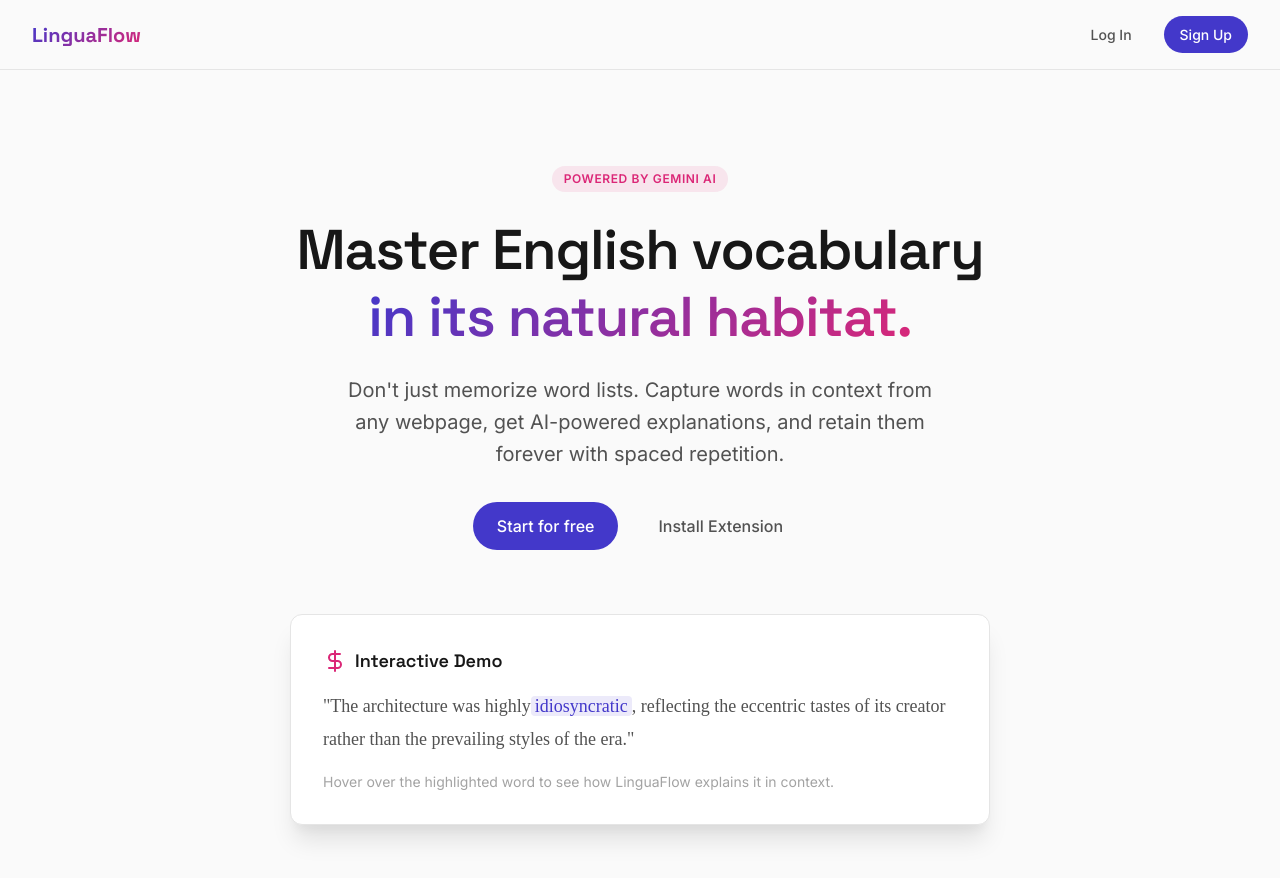
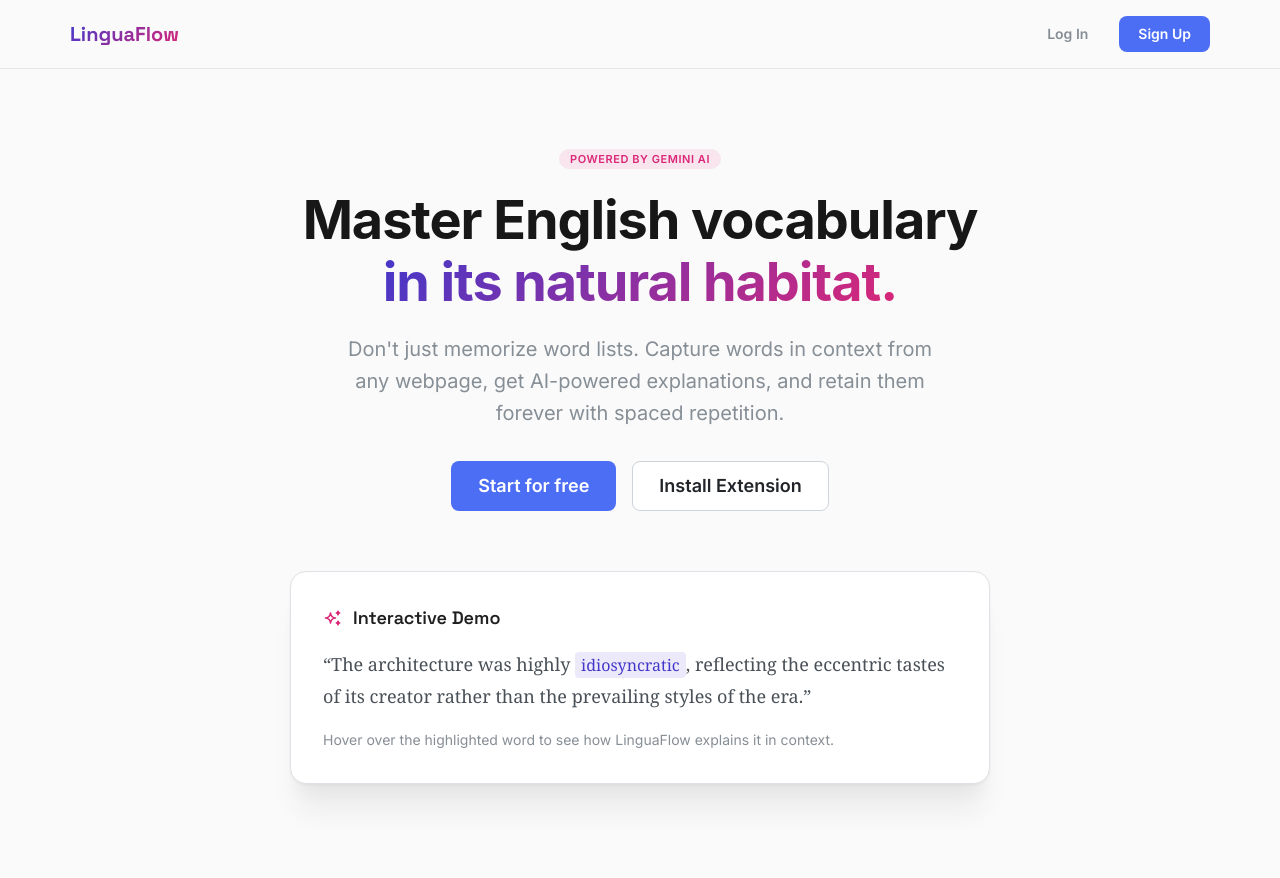
Before and after one commit to longlephanhai/LinguaFlow, a React (Vite) app in the folder frontend/: page / in a window 1280 px wide. Shown: the top 878 px of the page. Built offline with nearby package versions, Linux system fonts and the light colour scheme.

Commit message:
refactor(frontend): replace custom css with mantine components on landing page

```diff
--- a/frontend/src/pages/LandingPage.css
+++ b/frontend/src/pages/LandingPage.css
@@ -1,232 +1 @@
-.landing-layout {
-  display: flex;
-  flex-direction: column;
-  min-height: 100vh;
-}
-
-.landing-header {
-  display: flex;
-  justify-content: space-between;
-  align-items: center;
-  padding: var(--space-4) var(--space-8);
-  background-color: var(--color-bg-base);
-  border-bottom: 1px solid var(--color-border);
-}
-
-.landing-logo {
-  font-family: var(--font-family-display);
-  font-weight: 700;
-  font-size: var(--text-xl);
-  color: var(--color-text-primary);
-  display: flex;
-  align-items: center;
-  gap: var(--space-2);
-}
-
-.landing-logo span {
-  background: var(--color-ai-gradient);
-  -webkit-background-clip: text;
-  -webkit-text-fill-color: transparent;
-}
-
-.header-nav {
-  display: flex;
-  gap: var(--space-4);
-  align-items: center;
-}
-
-.btn {
-  display: inline-flex;
-  align-items: center;
-  justify-content: center;
-  padding: var(--space-2) var(--space-4);
-  border-radius: var(--radius-md);
-  font-weight: 500;
-  font-size: var(--text-sm);
-  cursor: pointer;
-  transition: all 0.2s ease;
-  border: none;
-}
-
-.btn-ghost {
-  background: transparent;
-  color: var(--color-text-secondary);
-}
-
-.btn-ghost:hover {
-  color: var(--color-text-primary);
-  background: rgba(0, 0, 0, 0.05);
-}
-
-.btn-primary {
-  background-color: var(--color-accent-primary);
-  color: var(--color-surface);
-}
-
-.btn-primary:hover {
-  background-color: var(--color-accent-primary-hover);
-}
-
-.landing-hero {
-  flex: 1;
-  display: flex;
-  flex-direction: column;
-  align-items: center;
-  justify-content: center;
-  text-align: center;
-  padding: var(--space-24) var(--space-4);
-  max-width: 800px;
-  margin: 0 auto;
-}
-
-.hero-pill {
-  display: inline-block;
-  padding: var(--space-1) var(--space-3);
-  border-radius: var(--radius-full);
-  background: rgba(219, 39, 119, 0.1);
-  color: var(--color-accent-secondary);
-  font-size: var(--text-xs);
-  font-weight: 600;
-  text-transform: uppercase;
-  letter-spacing: 0.05em;
-  margin-bottom: var(--space-6);
-}
-
-.hero-title {
-  font-size: var(--text-5xl);
-  margin-bottom: var(--space-6);
-  letter-spacing: -0.02em;
-}
-
-.hero-title-highlight {
-  background: var(--color-ai-gradient);
-  -webkit-background-clip: text;
-  -webkit-text-fill-color: transparent;
-}
-
-.hero-subtitle {
-  font-size: var(--text-xl);
-  color: var(--color-text-secondary);
-  margin-bottom: var(--space-8);
-  max-width: 600px;
-  line-height: 1.6;
-}
-
-.hero-ctas {
-  display: flex;
-  gap: var(--space-4);
-  margin-bottom: var(--space-16);
-}
-
-.btn-large {
-  padding: var(--space-3) var(--space-6);
-  font-size: var(--text-base);
-}
-
-/* Demo Section */
-.demo-container {
-  width: 100%;
-  max-width: 700px;
-  background: var(--color-surface);
-  border: 1px solid var(--color-border);
-  border-radius: var(--radius-lg);
-  box-shadow: var(--shadow-xl);
-  padding: var(--space-8);
-  text-align: left;
-  position: relative;
-  overflow: hidden;
-}
-
-.demo-header {
-  font-family: var(--font-family-display);
-  font-size: var(--text-lg);
-  font-weight: 600;
-  margin-bottom: var(--space-4);
-  display: flex;
-  align-items: center;
-  gap: var(--space-2);
-}
-
-.demo-header svg {
-  color: var(--color-accent-secondary);
-}
-
-.demo-text {
-  font-size: var(--text-lg);
-  color: var(--color-text-secondary);
-  line-height: 1.8;
-  font-family: serif;
-}
-
-.demo-highlight {
-  background-color: rgba(67, 56, 202, 0.1);
-  color: var(--color-accent-primary);
-  padding: 0 var(--space-1);
-  border-radius: var(--radius-sm);
-  cursor: pointer;
-  position: relative;
-  font-weight: 500;
-  transition: background-color 0.2s;
-}
-
-.demo-highlight:hover {
-  background-color: rgba(67, 56, 202, 0.2);
-}
-
-.demo-tooltip {
-  position: absolute;
-  bottom: 120%;
-  left: 50%;
-  transform: translateX(-50%) translateY(10px);
-  background: var(--color-surface);
-  border: 1px solid var(--color-border);
-  border-radius: var(--radius-md);
-  box-shadow: var(--shadow-lg);
-  padding: var(--space-3);
-  width: 250px;
-  opacity: 0;
-  pointer-events: none;
-  transition: all 0.3s cubic-bezier(0.16, 1, 0.3, 1);
-  z-index: 10;
-}
-
-.demo-highlight:hover .demo-tooltip {
-  opacity: 1;
-  transform: translateX(-50%) translateY(0);
-}
-
-.tooltip-title {
-  display: block;
-  font-family: var(--font-family-display);
-  font-weight: 600;
-  font-size: var(--text-base);
-  color: var(--color-text-primary);
-  margin-bottom: var(--space-1);
-}
-
-.tooltip-desc {
-  display: block;
-  font-size: var(--text-sm);
-  color: var(--color-text-secondary);
-  line-height: 1.4;
-  margin-bottom: 0;
-}
-
-.tooltip-ai {
-  font-size: var(--text-xs);
-  color: var(--color-accent-secondary);
-  font-weight: 500;
-  display: flex;
-  align-items: center;
-  gap: 4px;
-  margin-top: var(--space-2);
-  padding-top: var(--space-2);
-  border-top: 1px solid var(--color-border);
-}
-
-.demo-note {
-  font-size: var(--text-sm);
-  color: var(--color-text-muted);
-  margin-top: var(--space-4);
-  margin-bottom: 0;
-}
+/* Deprecated: Styles have been migrated to Mantine UI components in LandingPage.tsx */
--- a/frontend/src/pages/LandingPage.tsx
+++ b/frontend/src/pages/LandingPage.tsx
@@ -1,68 +1,198 @@
 import { Link } from 'react-router-dom';
-import './LandingPage.css';
+import {
+  Box,
+  Container,
+  Group,
+  Text,
+  Title,
+  Badge,
+  Button,
+  Paper,
+  HoverCard,
+  Divider,
+} from '@mantine/core';
+import { IconSparkles } from '@tabler/icons-react';
 
 export const LandingPage = () => {
   return (
-    <div className="landing-layout">
+    <Box style={{ display: 'flex', flexDirection: 'column', minHeight: '100vh', backgroundColor: '#FAFAFA' }}>
       {/* Header */}
-      <header className="landing-header">
-        <div className="landing-logo">
-          <span>LinguaFlow</span>
-        </div>
-        <nav className="header-nav">
-          <Link to="/login" className="btn btn-ghost">Log In</Link>
-          <button type="button" className="btn btn-primary">Sign Up</button>
-        </nav>
-      </header>
+      <Box
+        component="header"
+        py="md"
+        px={{ base: 'md', sm: 'xl' }}
+        style={{ borderBottom: '1px solid #E5E5E5', backgroundColor: '#FAFAFA' }}
+      >
+        <Container size="lg" p={0}>
+          <Group justify="space-between" align="center">
+            <Text
+              component={Link}
+              to="/"
+              fw={700}
+              fz="xl"
+              variant="gradient"
+              gradient={{ from: '#4338CA', to: '#DB2777', deg: 135 }}
+              style={{ textDecoration: 'none', fontFamily: "'Space Grotesk', sans-serif" }}
+            >
+              LinguaFlow
+            </Text>
+
+            <Group gap="sm">
+              <Button component={Link} to="/login" variant="subtle" color="gray">
+                Log In
+              </Button>
+              <Button component={Link} to="/signup" color="indigo" radius="md">
+                Sign Up
+              </Button>
+            </Group>
+          </Group>
+        </Container>
+      </Box>
 
       {/* Hero Section */}
-      <main className="landing-hero">
-        <span className="hero-pill">Powered by Gemini AI</span>
+      <Box
+        component="main"
+        py={{ base: 48, sm: 80 }}
+        px="md"
+        style={{ flex: 1, display: 'flex', alignItems: 'center' }}
+      >
+        <Container
+          size="md"
+          style={{ display: 'flex', flexDirection: 'column', alignItems: 'center', textAlign: 'center' }}
+        >
+          <Badge
+            variant="light"
+            size="md"
+            radius="xl"
+            tt="uppercase"
+            fw={600}
+            mb="lg"
+            styles={{
+              root: {
+                letterSpacing: '0.05em',
+                backgroundColor: 'rgba(219, 39, 119, 0.1)',
+                color: '#DB2777',
+              },
+            }}
+          >
+            Powered by Gemini AI
+          </Badge>
 
-        <h1 className="hero-title">
+          <Title
+            order={1}
+            fz={{ base: 36, sm: 54 }}
+            fw={700}
+            lh={1.15}
+            lts="-0.02em"
+            mb="lg"
+          >
             Master English vocabulary <br />
-          <span className="hero-title-highlight">in its natural habitat.</span>
-        </h1>
+            <Text
+              component="span"
+              inherit
+              variant="gradient"
+              gradient={{ from: '#4338CA', to: '#DB2777', deg: 135 }}
+            >
+              in its natural habitat.
+            </Text>
+          </Title>
 
-        <p className="hero-subtitle">
-          Don't just memorize word lists. Capture words in context from any webpage, get AI-powered explanations, and retain them forever with spaced repetition.
-        </p>
+          <Text c="dimmed" fz={{ base: 'md', sm: 'xl' }} maw={600} lh={1.6} mb="xl">
+            Don't just memorize word lists. Capture words in context from any webpage,
+            get AI-powered explanations, and retain them forever with spaced repetition.
+          </Text>
 
-        <div className="hero-ctas">
-          <button type="button" className="btn btn-primary btn-large">Start for free</button>
-          <button type="button" className="btn btn-ghost btn-large">Install Extension</button>
-        </div>
+          <Group gap="md" mb={60} justify="center">
+            <Button component={Link} to="/signup" size="lg" radius="md" color="indigo">
+              Start for free
+            </Button>
+            <Button
+              component="a"
+              href="#extension"
+              variant="default"
+              size="lg"
+              radius="md"
+              color="gray"
+            >
+              Install Extension
+            </Button>
+          </Group>
 
           {/* Interactive Demo */}
-        <div className="demo-container">
-          <div className="demo-header">
-            <svg width="24" height="24" viewBox="0 0 24 24" fill="none" stroke="currentColor" strokeWidth="2" strokeLinecap="round" strokeLinejoin="round">
-              <path d="M12 2v20M17 5H9.5a3.5 3.5 0 0 0 0 7h5a3.5 3.5 0 0 1 0 7H6" />
-            </svg>
+          <Paper
+            withBorder
+            shadow="xl"
+            radius="lg"
+            p={{ base: 'lg', sm: 'xl' }}
+            maw={700}
+            w="100%"
+            bg="white"
+            ta="left"
+            style={{ overflow: 'hidden' }}
+          >
+            <Group gap="xs" mb="md" c="pink.6">
+              <IconSparkles size={20} color="#DB2777" />
+              <Text fw={600} fz="lg" c="dark.8" style={{ fontFamily: "'Space Grotesk', sans-serif" }}>
                 Interactive Demo
-          </div>
-          <p className="demo-text">
-            "The architecture was highly
-            <span className="demo-highlight">
+              </Text>
+            </Group>
+
+            <Text
+              fz={{ base: 'md', sm: 'lg' }}
+              c="gray.7"
+              lh={1.8}
+              style={{ fontFamily: 'Georgia, Cambria, serif' }}
+            >
+              &ldquo;The architecture was highly{' '}
+              <HoverCard width={280} shadow="lg" withArrow position="top" radius="md" openDelay={100} closeDelay={150}>
+                <HoverCard.Target>
+                  <Text
+                    component="span"
+                    fw={500}
+                    c="#4338CA"
+                    style={{
+                      backgroundColor: 'rgba(67, 56, 202, 0.1)',
+                      padding: '2px 6px',
+                      borderRadius: '4px',
+                      cursor: 'pointer',
+                      display: 'inline',
+                      transition: 'background-color 0.2s ease',
+                    }}
+                    onMouseEnter={(e) => {
+                      e.currentTarget.style.backgroundColor = 'rgba(67, 56, 202, 0.2)';
+                    }}
+                    onMouseLeave={(e) => {
+                      e.currentTarget.style.backgroundColor = 'rgba(67, 56, 202, 0.1)';
+                    }}
+                  >
                     idiosyncratic
-              <span className="demo-tooltip">
-                <span className="tooltip-title">idiosyncratic</span>
-                <span className="tooltip-desc">Peculiar or individual; a feature that is unique to a specific person or thing.</span>
-                <span className="tooltip-ai">
-                  <svg width="14" height="14" viewBox="0 0 24 24" fill="none" stroke="currentColor" strokeWidth="2">
-                    <path d="M12 2v4m0 12v4M4.93 4.93l2.83 2.83m8.48 8.48l2.83 2.83M2 12h4m12 0h4M4.93 19.07l2.83-2.83m8.48-8.48l2.83-2.83" />
-                  </svg>
+                  </Text>
+                </HoverCard.Target>
+                <HoverCard.Dropdown p="sm">
+                  <Text fw={600} fz="sm" c="dark.8" mb={4} style={{ fontFamily: "'Space Grotesk', sans-serif" }}>
+                    idiosyncratic
+                  </Text>
+                  <Text fz="xs" c="dimmed" lh={1.4} mb="xs">
+                    Peculiar or individual; a feature that is unique to a specific person or thing.
+                  </Text>
+                  <Divider my="xs" />
+                  <Group gap={4} c="#DB2777">
+                    <IconSparkles size={14} />
+                    <Text fz="xs" fw={500}>
                       AI Explanation
-                </span>
-              </span>
-            </span>
-            , reflecting the eccentric tastes of its creator rather than the prevailing styles of the era."
-          </p>
-          <p className="demo-note">
+                    </Text>
+                  </Group>
+                </HoverCard.Dropdown>
+              </HoverCard>
+              {', reflecting the eccentric tastes of its creator rather than the prevailing styles of the era.\u201d'}
+            </Text>
+
+            <Text fz="sm" c="dimmed" mt="md">
               Hover over the highlighted word to see how LinguaFlow explains it in context.
-          </p>
-        </div>
-      </main>
-    </div>
+            </Text>
+          </Paper>
+        </Container>
+      </Box>
+    </Box>
   );
 };
```
Also changed, not shown: 2 other files (tests, documents, lock files or other folders). Lines whose indentation alone changed are shown as unchanged.
